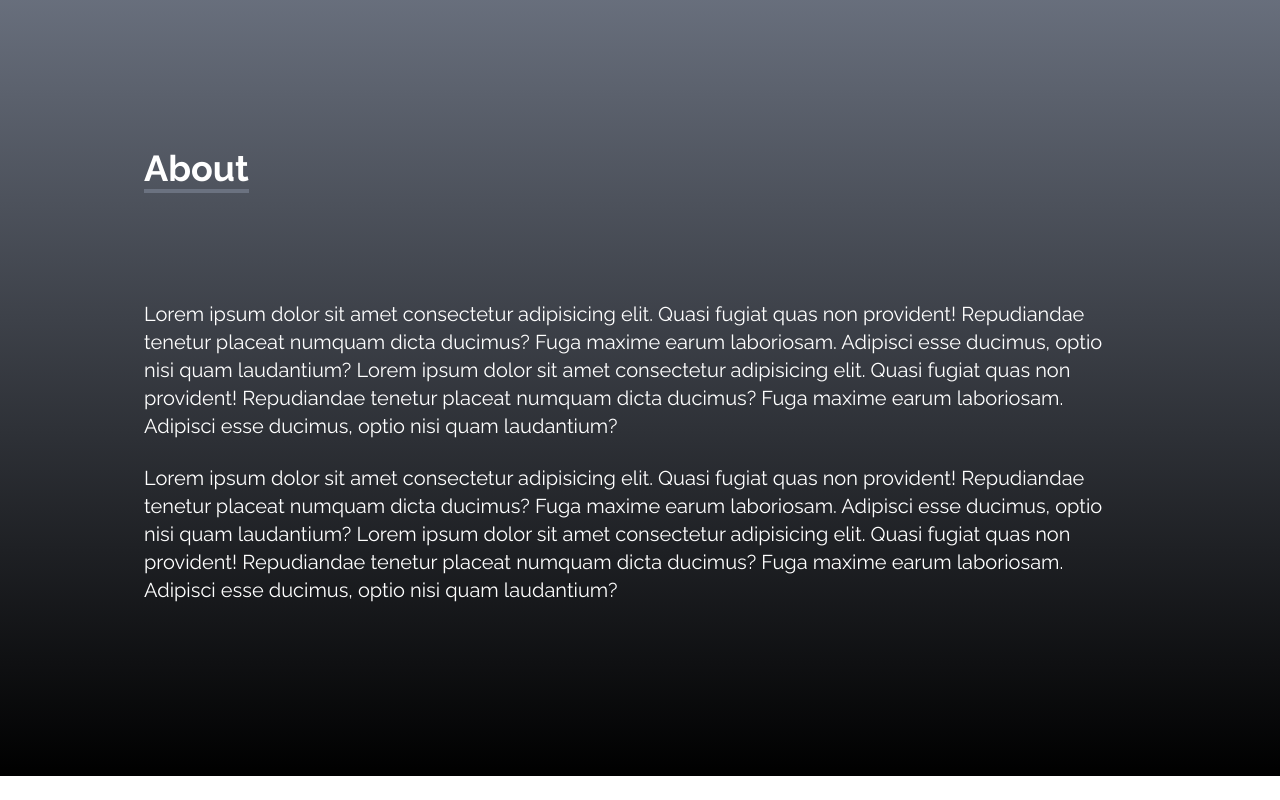
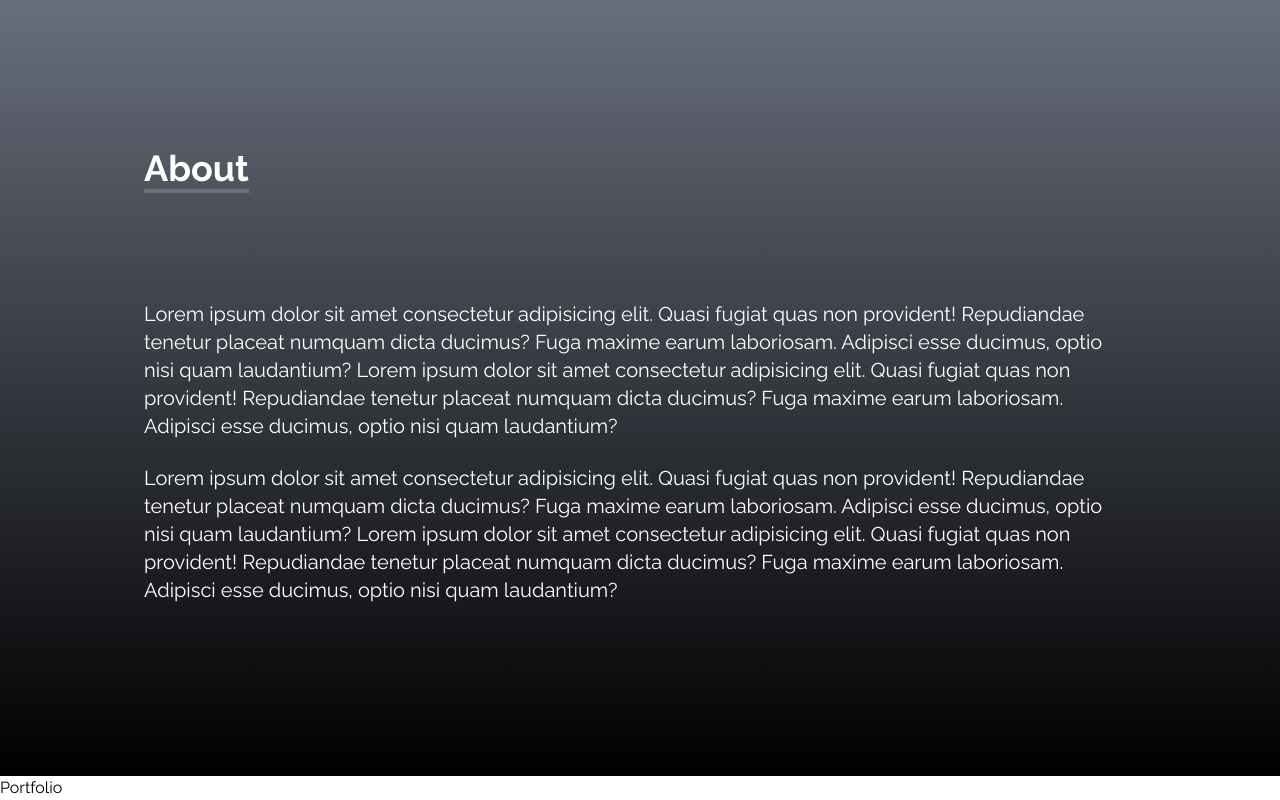
Before and after one commit to masete/turbo-goggles, a React (Create React App) app: page / in a window 1280 px wide. Shown: the part 824-1624 px from the top of the page. Before the commit the page ends 1600 px from the top, so only its background shows below. Built offline with nearby package versions, Linux system fonts and the light colour scheme.

Commit message:
feat: added portfolio page

```diff
--- a/src/App.js
+++ b/src/App.js
@@ -3,6 +3,7 @@ import NavBar from './components/NavBar';
 import Home from './components/Home';
 import SocialLinks from './components/SocialLinks';
 import About from './components/About';
+import Portfolio from './components/Portfolio';
 
 export default function App() {
   return (
@@ -11,6 +12,7 @@ export default function App() {
       <NavBar />
       <Home />
       <About />
+      <Portfolio />
 
 
       <SocialLinks />
--- /dev/null
+++ b/src/components/Portfolio.jsx
@@ -0,0 +1,9 @@
+import React from 'react'
+
+const Portfolio = () => {
+  return (
+    <div>Portfolio</div>
+  )
+}
+
+export default Portfolio
```
